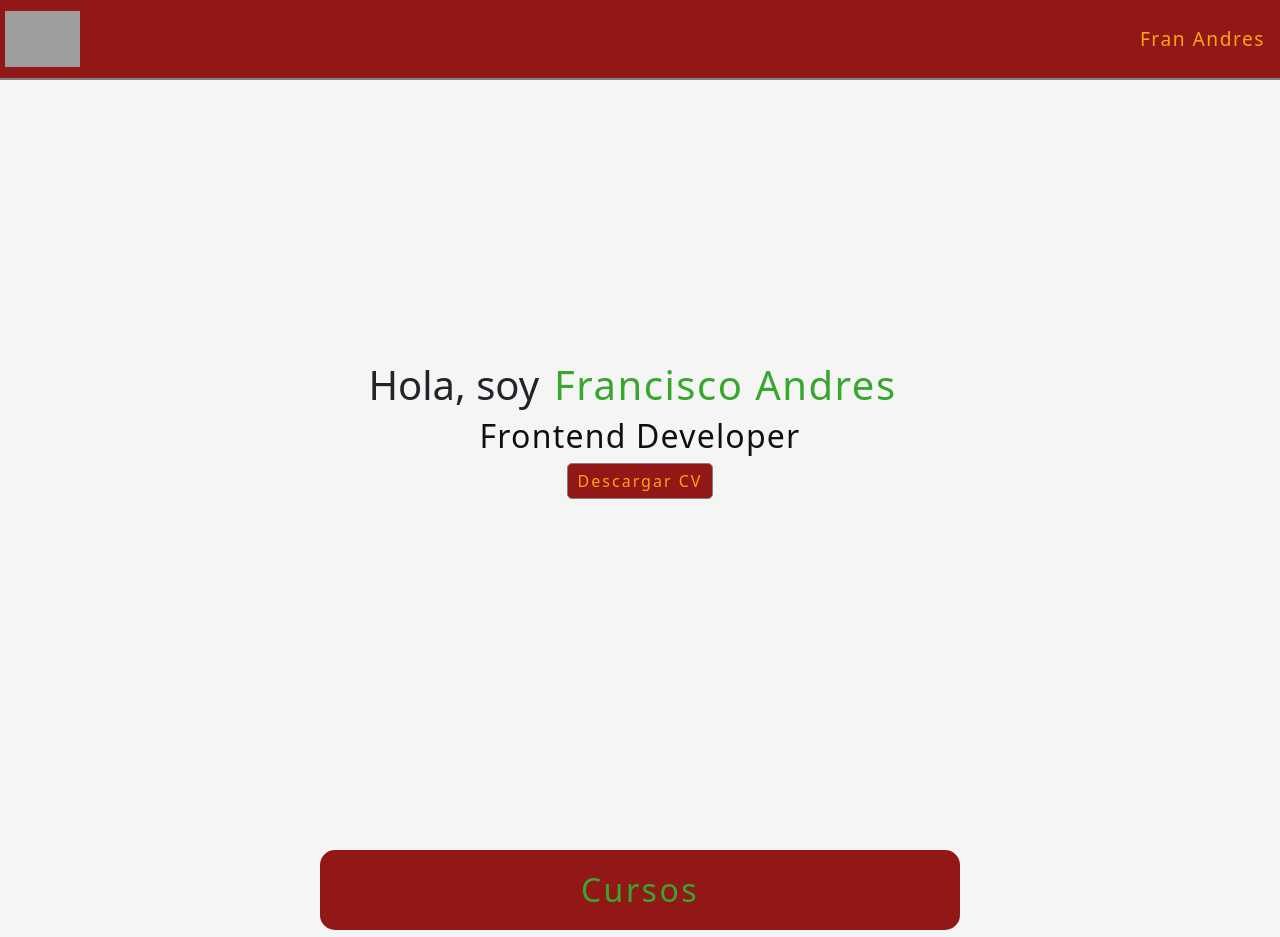
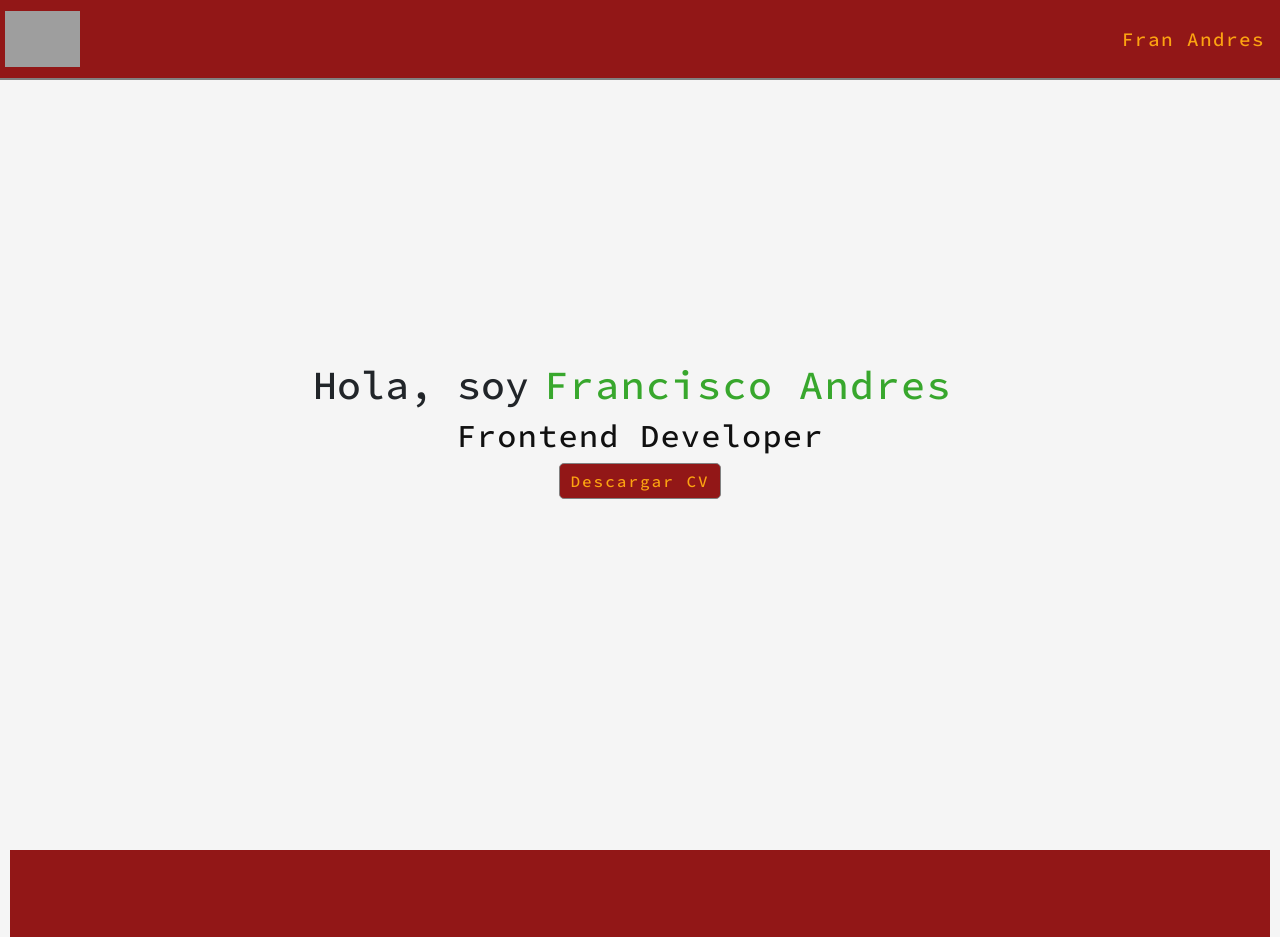
Before and after one commit to courfedra/mi-page, a React (Vite) app: page / in a window 1280 px wide. Shown: the top 937 px of the page. Built offline with nearby package versions, Linux system fonts and the light colour scheme; grey boxes are pictures that could not be loaded.

Commit message:
Add Font and remove sticky title

```diff
--- a/src/components/SubTitulo.jsx
+++ b/src/components/SubTitulo.jsx
@@ -2,15 +2,12 @@
 import Theme from "./Themes"
 
 const H2SubTitulo=styled.h2`
-    width: 50vw;
-    min-height: 10vh;
-    position: sticky;
-    top: 0;
+    width: 100%;
+    min-height: 25vh;
     display: flex;
     justify-content: center;
     align-items: center;
-    letter-spacing: 2.5px;
-    border-radius: 15px;
+    letter-spacing: 5px;
     background-color: ${Theme.colorBg};
     color: ${Theme.colorTitulo};
 
--- a/src/scss/index.css
+++ b/src/scss/index.css
@@ -1 +1,4 @@
-/*# sourceMappingURL=index.css.map */
+@import url("https://fonts.googleapis.com/css2?family=Source+Code+Pro:wght@300;500;700&display=swap");
+* {
+  font-family: "Source Code Pro", monospace;
+}/*# sourceMappingURL=index.css.map */
--- a/src/scss/index.scss
+++ b/src/scss/index.scss
@@ -0,0 +1,2 @@
+@import url('https://fonts.googleapis.com/css2?family=Source+Code+Pro:wght@300;500;700&display=swap');
+*{font-family: 'Source Code Pro', monospace;}
```
Also changed, not shown: 1 other file (tests, documents, lock files or other folders).
